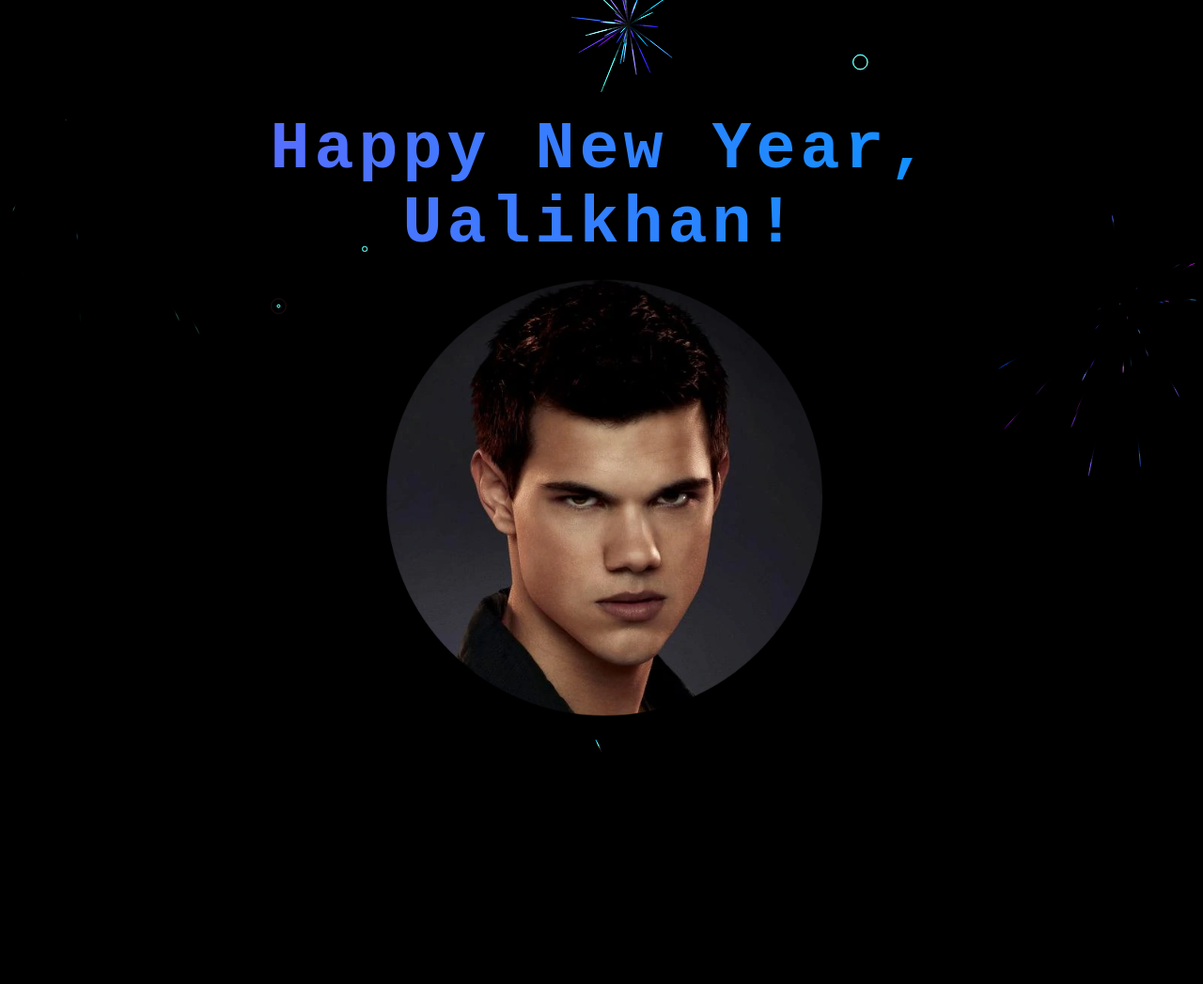
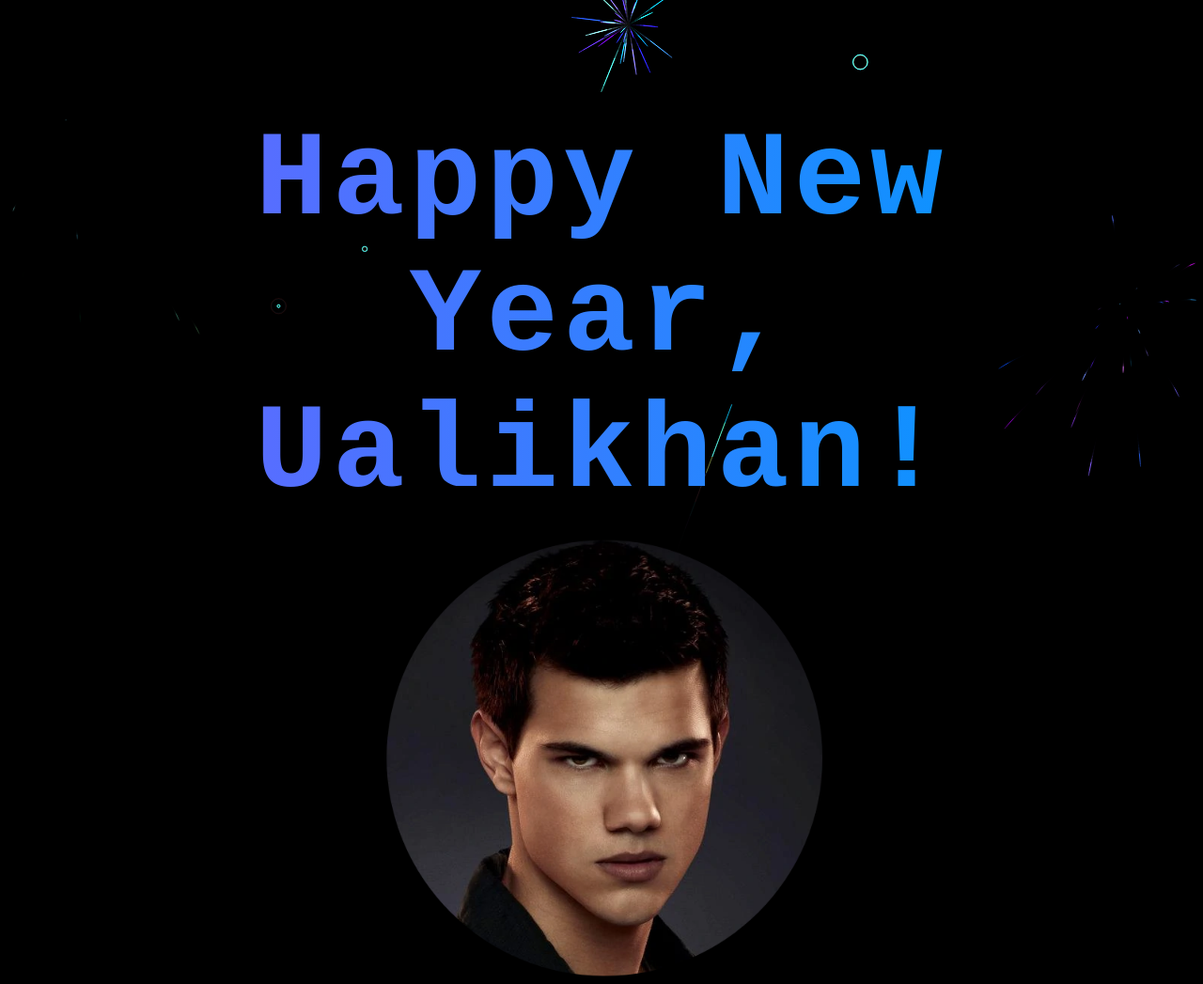
Before and after one commit to mymphe/ualikhan, a plain HTML site: page index.html in a window 1280 px wide. Shown: the whole page at 94% size. Before the commit the page ends 800 px from the top, so only its background shows below. Drawn offline with Linux system fonts and the light colour scheme.

Commit message:
tv font-size

```diff
--- a/styles.css
+++ b/styles.css
@@ -34,7 +34,7 @@ img {
 .rainbow {
     text-align: center;
     text-decoration: underline;
-    font-size: clamp(20px, 10vw, 70px);
+    font-size: clamp(20px, 10vw, 200px);
     font-family: monospace;
     letter-spacing: 5px;
 }
```
